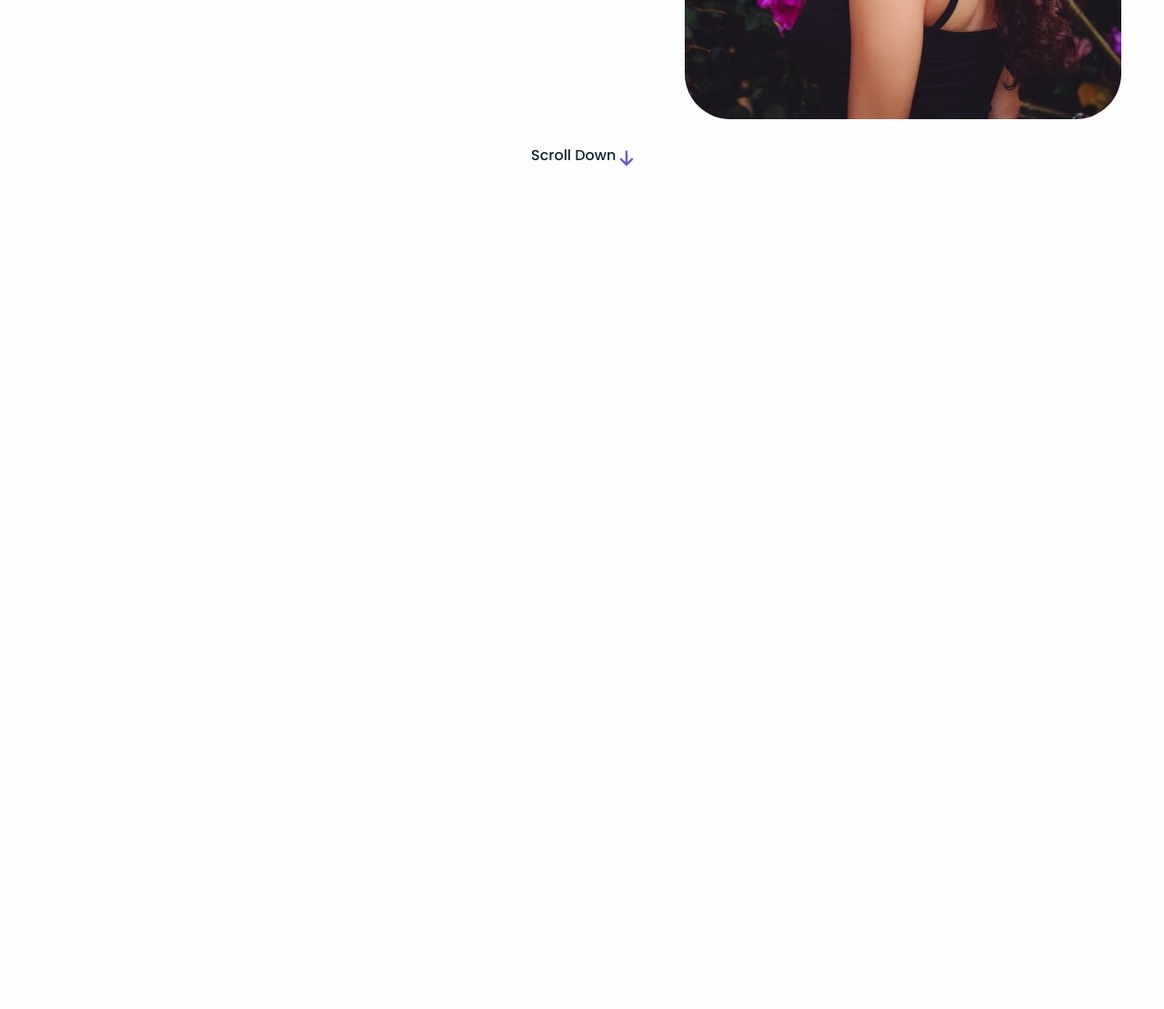
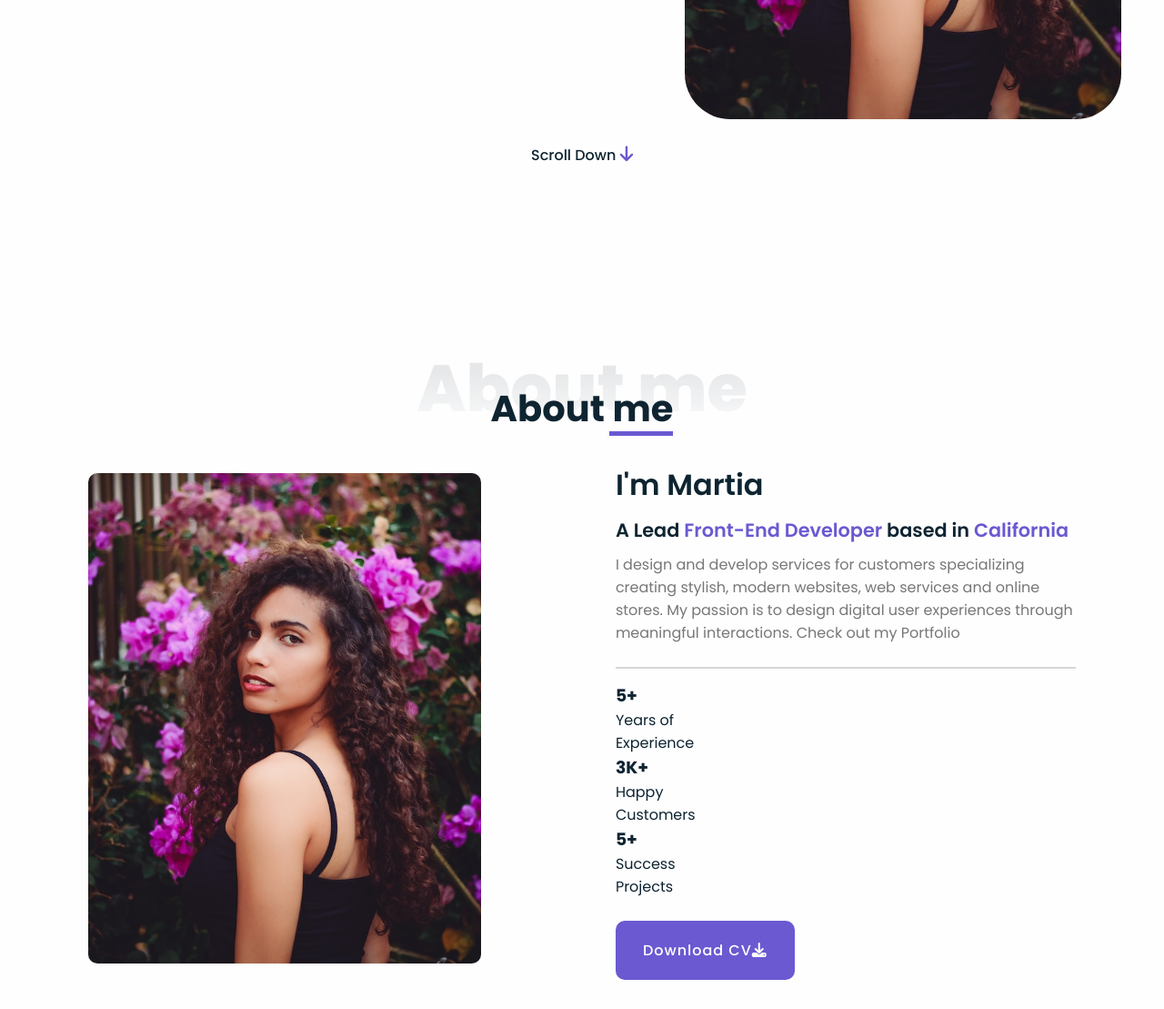
Before and after one commit to CharlesSBL/Responsive_Landing_Page, a website built with webpack: page public/index.html in a window 1280 px wide. Shown: the part 555-1664 px from the top of the page at 91% size. Before the commit the page ends 832 px from the top, so only its background shows below. Built offline with nearby package versions, Linux system fonts and the light colour scheme.

Commit message:
build_about

```diff
--- a/public/index.html
+++ b/public/index.html
@@ -1,5 +1,6 @@
 <!DOCTYPE html>
 <html lang="en">
+
 <head>
   <meta charset="UTF-8" />
   <meta http-equiv="X-UA-Compatible" content="IE=edge" />
@@ -8,12 +9,10 @@
     Complete Responsive Personal Portfolio Website - Using Html, CSS &
     Javascript
   </title>
-    <script src="./main.js" defer></script>
-    <link
-      rel="stylesheet"
-      href="https://cdnjs.cloudflare.com/ajax/libs/font-awesome/6.2.0/css/all.min.css"
-    />
+
+  <link rel="stylesheet" href="https://cdnjs.cloudflare.com/ajax/libs/font-awesome/6.2.0/css/all.min.css" />
 </head>
+
 <body>
   <!-- ==========  ========== -->
   <!-- ========== Header ========== -->
@@ -43,15 +42,64 @@
       <div class="info">
         <h2>Hi, I am Martia</h2>
         <h3>Front-end Developer</h3>
-            <p>I create stunning websites for your business, Highly experienced in web design and development.</p>
+        <p>
+          I create stunning websites for your business, Highly experienced in
+          web design and development.
+        </p>
         <a href="" class="btn">Contact Me <i class="fas fa-arrow-circle-right"></i></a>
       </div>
       <div class="home-img">
-            <img src="./img/main-img2.jpg" alt="img">
+        <img src="./img/main-img2.jpg" alt="img" />
       </div>
     </div>
     <a href="#about" class="scroll-down">Scroll Down <i class="fas fa-arrow-down"></i></a>
   </section>
-    <!-- ==========  ========== -->
+
+  <!-- ========== About Section ========== -->
+  <section class="about section" id="">
+    <div class="container flex-center">
+      <h1 class="section-title-01">About me</h1>
+      <h2 class="section-title-02">About me</h2>
+      <div class="content flex-center">
+        <div class="about-img">
+          <img src="./img/main-img2.jpg" alt="img" />
+        </div>
+        <div class="about-info">
+          <div class="description">
+            <h3>I'm Martia</h3>
+            <h4>
+              A Lead <span>Front-End Developer</span> based in
+              <span>California</span>
+            </h4>
+            <p>
+              I design and develop services for customers specializing
+              creating stylish, modern websites, web services and online
+              stores. My passion is to design digital user experiences through
+              meaningful interactions. Check out my Portfolio
+            </p>
+          </div>
+          <ul class="professional-list">
+            <li class="list-item">
+              <h3>5+</h3>
+              <span>Years of<br />Experience</span>
+            </li>
+            <li class="list-item">
+              <h3>3K+</h3>
+              <span>Happy<br />Customers</span>
+            </li>
+            <li class="list-item">
+              <h3>5+</h3>
+              <span>Success<br />Projects</span>
+            </li>
+          </ul>
+          <a href="" class="btn">Download CV<i class="fas fa-download"></i></a>
+        </div>
+      </div>
+    </div>
+  </section>
+
+  <!-- ========== External scripts ========== -->
+  <script src="./main.js" defer></script>
 </body>
+
 </html>
--- a/src/index.js
+++ b/src/index.js
@@ -1,3 +1,10 @@
 import _ from 'lodash';
 import "./style.scss";
 import "./JavaScript/another.js";
+
+
+// Navigation bar effects on scroll
+window.addEventListener("scroll", (() => {
+    const header = document.querySelector("header");
+    header.classList.toggle("sticky", window.scrollY > 0);
+}))
--- a/src/style.scss
+++ b/src/style.scss
@@ -75,6 +75,7 @@ header {
   left: 0;
   backdrop-filter: blur(20px);
   transition: 0.6s ease;
+
   .nav-bar {
     position: relative;
     height: calc(4rem + 1rem);
@@ -86,19 +87,23 @@ header {
     margin-right: auto;
     padding: 0 20px;
     transition: 0.6s ease;
+
     .logo {
       color: var(--first-color);
       font-size: 1.3em;
       font-weight: 600;
     }
   }
+
   .nav-items a {
     color: var(--first-color);
     font-size: var(--normal-font-size);
     font-weight: 500;
+
     &:not(:last-child) {
       margin-right: 50px;
     }
+
     &:hover {
       color: var(--second-color);
     }
@@ -114,50 +119,60 @@ header {
   margin-right: auto;
   padding: 4rem 2rem;
   flex-direction: column;
+
   .home-container {
     display: flex;
     justify-content: space-between;
     align-items: center;
     width: 100%;
+
     .home-img {
       // margin-left: 100px;
       position: relative;
+
       img {
         height: 70vh;
         width: 60vh;
         transform: translate(0, 0);
         border-radius: 50px;
       }
+
       &:hover {
         img {
         }
       }
     }
+
     .media-icons {
       display: flex;
       flex-direction: column;
       margin-right: 40px;
+
       a {
         color: var(--second-color);
         font-size: 1.5em;
         margin: 10px 0;
+
         &:hover {
           color: var(--hover-color);
         }
       }
     }
+
     .info {
       h2 {
         font-size: 4em;
         font-weight: 600;
         line-height: 70px;
       }
+
       h3 {
         color: var(--third-color);
         font-feature-settings: 1.3em;
         font-weight: 600;
         line-height: 50px;
       }
+
       p {
         color: var(--third-color);
         font-size: var(--normal-font-size);
@@ -165,26 +180,29 @@ header {
       }
     }
   }
+
   .scroll-down {
     color: var(--first-color);
     font-size: var(--normal-font-size);
     font-weight: 500;
     margin-top: 20px;
-    i{
+
+    i {
       color: var(--second-color);
       font-size: 1.2em;
       animation: arrow-down ease 2s infinite;
     }
   }
 }
-@keyframes arrow-down{
-    0%{
+
+@keyframes arrow-down {
+  0% {
     transform: translateY(0);
   }
-    30%{
+
+  30% {
     transform: translateY(10px);
   }
-
 }
 
 .btn {
@@ -197,6 +215,7 @@ header {
   padding: 20px 30px;
   letter-spacing: 1px;
   border-radius: 10px;
+
   &:hover {
     background: var(--hover-color);
   }
@@ -208,3 +227,117 @@ header {
   justify-content: center;
   align-items: center;
 }
+
+.section {
+  position: relative;
+  width: 1150px;
+  margin-left: auto;
+  margin-right: auto;
+  padding: 6rem 2rem 2rem;
+}
+
+.sub-section {
+  position: relative;
+  width: 1150px;
+  margin-left: auto;
+  margin-right: auto;
+  padding: 6rem 0;
+}
+
+.section-title-01 {
+  font-size: 4.5em;
+  font-weight: 800;
+  margin-bottom: -2rem;
+  background: linear-gradient(to top, transparent 0%, var(--first-color) 70%);
+  -webkit-background-clip: text;
+  -webkit-text-fill-color: transparent;
+  opacity: 0.1;
+}
+
+.section-title-02 {
+  font-size: 2.5em;
+  font-weight: 700;
+  transform: translateY(-30px);
+
+  &::before {
+    content: "";
+    position: absolute;
+    width: 70px;
+    height: 5px;
+    right: 0;
+    bottom: 0;
+    background-color: var(--second-color);
+  }
+}
+
+.container {
+  position: relative;
+  flex-direction: column;
+}
+
+// ==============* About Section *============== \\
+.about {
+  .container {
+    .content {
+      column-gap: 40px;
+      width: 100%;
+    }
+  }
+}
+
+.about-img {
+  position: relative;
+  // overflow: hidden;
+  // border-radius: 10px;
+  // height: 50vh;
+
+  img {
+    border-radius: 10px;
+    max-width: 80%;
+    min-width: 10%;
+  }
+}
+
+.about-info {
+  .description {
+    max-width: 600px;
+
+    h3 {
+      font-size: 2em;
+      font-weight: 600;
+      margin-bottom: 10px;
+    }
+
+    h4 {
+      font-size: 1.3em;
+      font-weight: 600;
+      margin-bottom: 10px;
+
+      span {
+        color: var(--second-color);
+      }
+    }
+
+    p {
+      color: var(--third-color);
+      font-size: var(--normal-font-size);
+      margin-bottom: 15px;
+      padding-bottom: 25px;
+      border-bottom: 2px solid var(--line-color);
+    }
+  }
+  .proffesional-list {
+    display: flex;
+    column-gap: 30px;
+    .list-item {
+      h3 {
+        font-size: 2.5em;
+        font-weight: 700;
+      }
+      span {
+        color: var(--third-color);
+        font-size: var(--small-font-size);
+      }
+    }
+  }
+}
```
Lines whose indentation alone changed are shown as unchanged.
